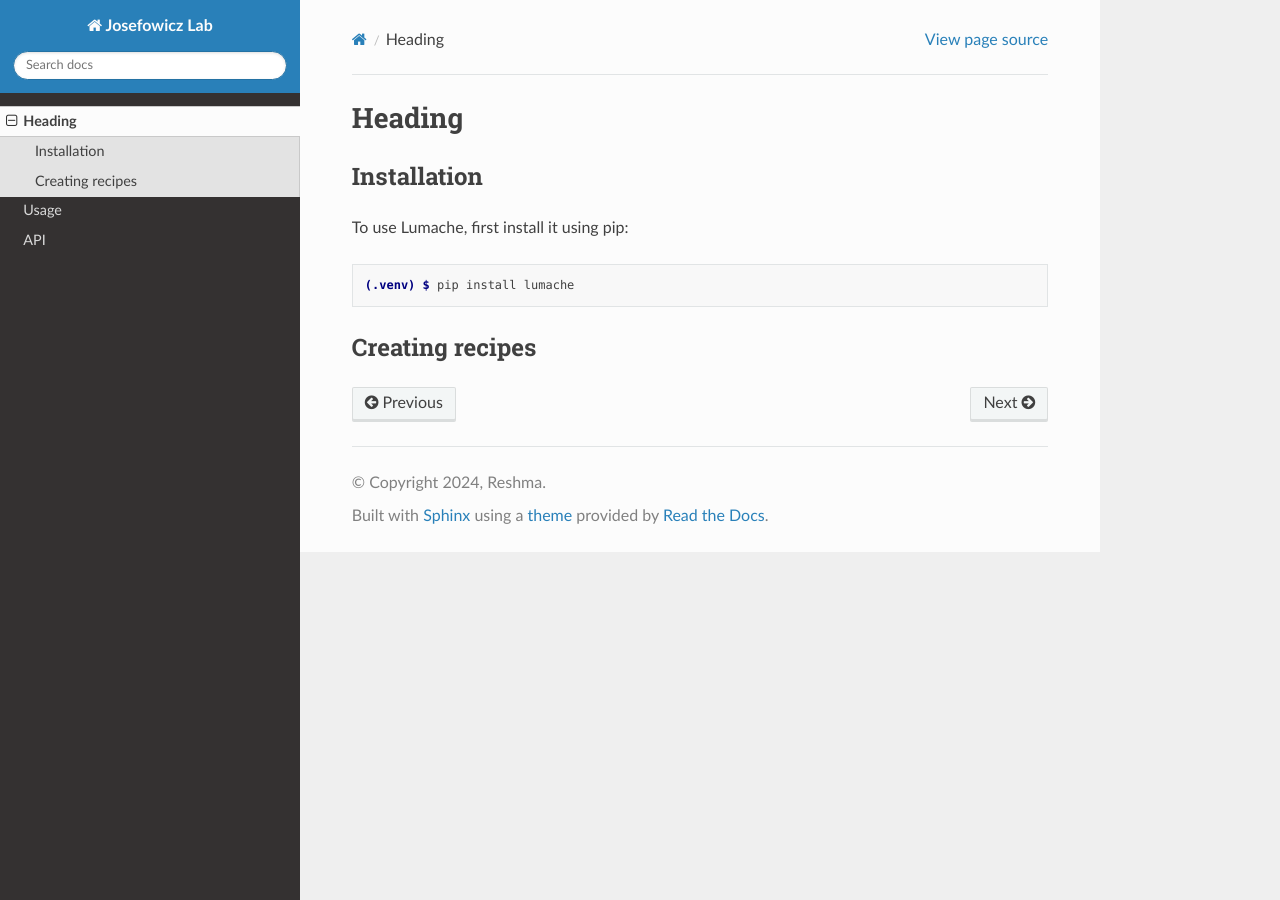
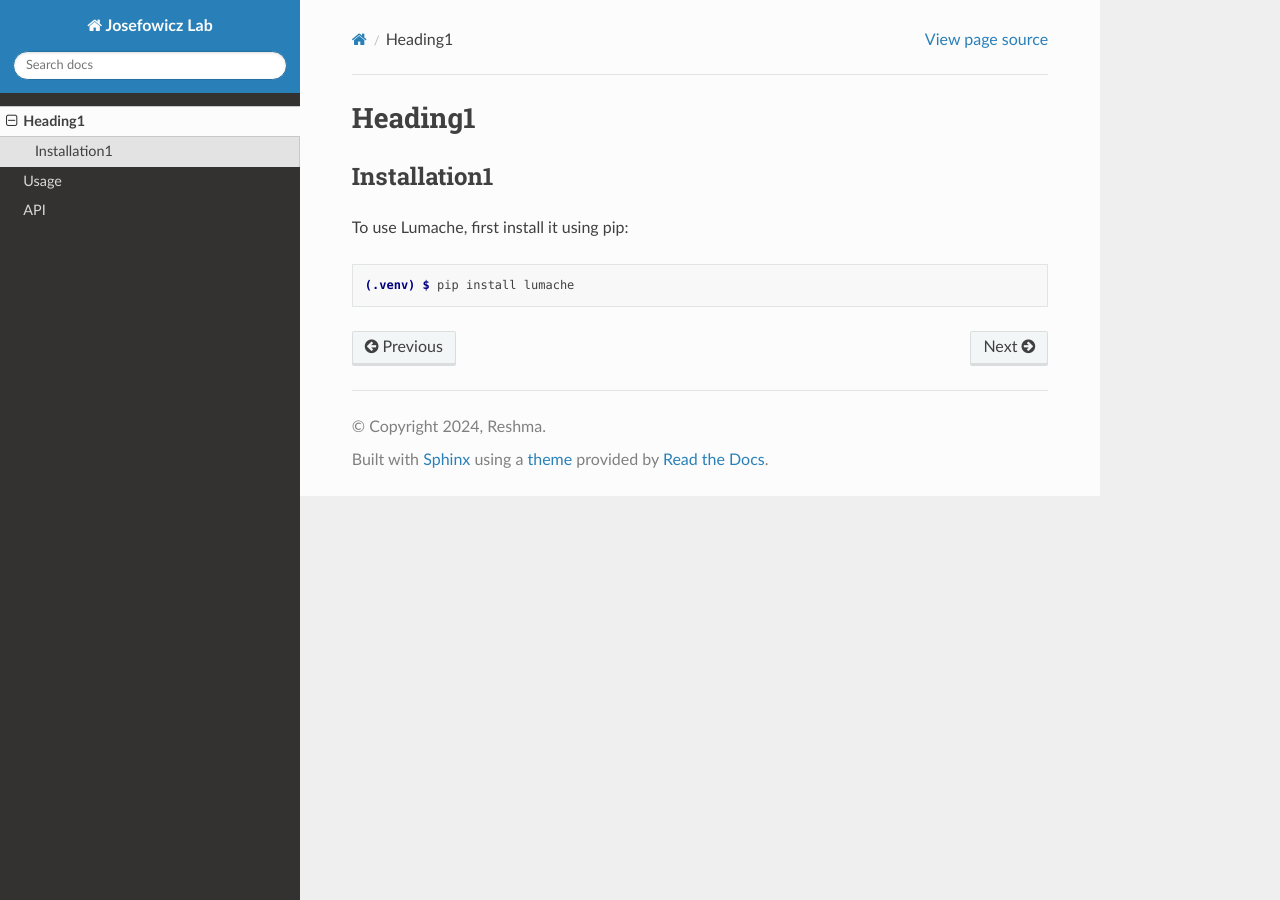
Before and after one commit to ReshmaRamaiah10/Josefowicz_lab_wiki, a Sphinx documentation site: the page built from docs/source/MB_page.rst, in a window 1280 px wide. Built offline with Sphinx 7.4.7 and the Read the Docs theme 3.1.0, drawn with Linux system fonts in a browser that asks for light colours; pages that are not in the unit, such as notebooks, are missing from menus.

Commit message:
Update MB_page.rst

```diff
--- a/docs/source/MB_page.rst
+++ b/docs/source/MB_page.rst
@@ -1,16 +1,13 @@
-Heading
-=======
+Heading1
+========
 
 .. _installation:
 
-Installation
-------------
+Installation1
+-------------
 
 To use Lumache, first install it using pip:
 
 .. code-block:: console
 
    (.venv) $ pip install lumache
-
-Creating recipes
-----------------
```
